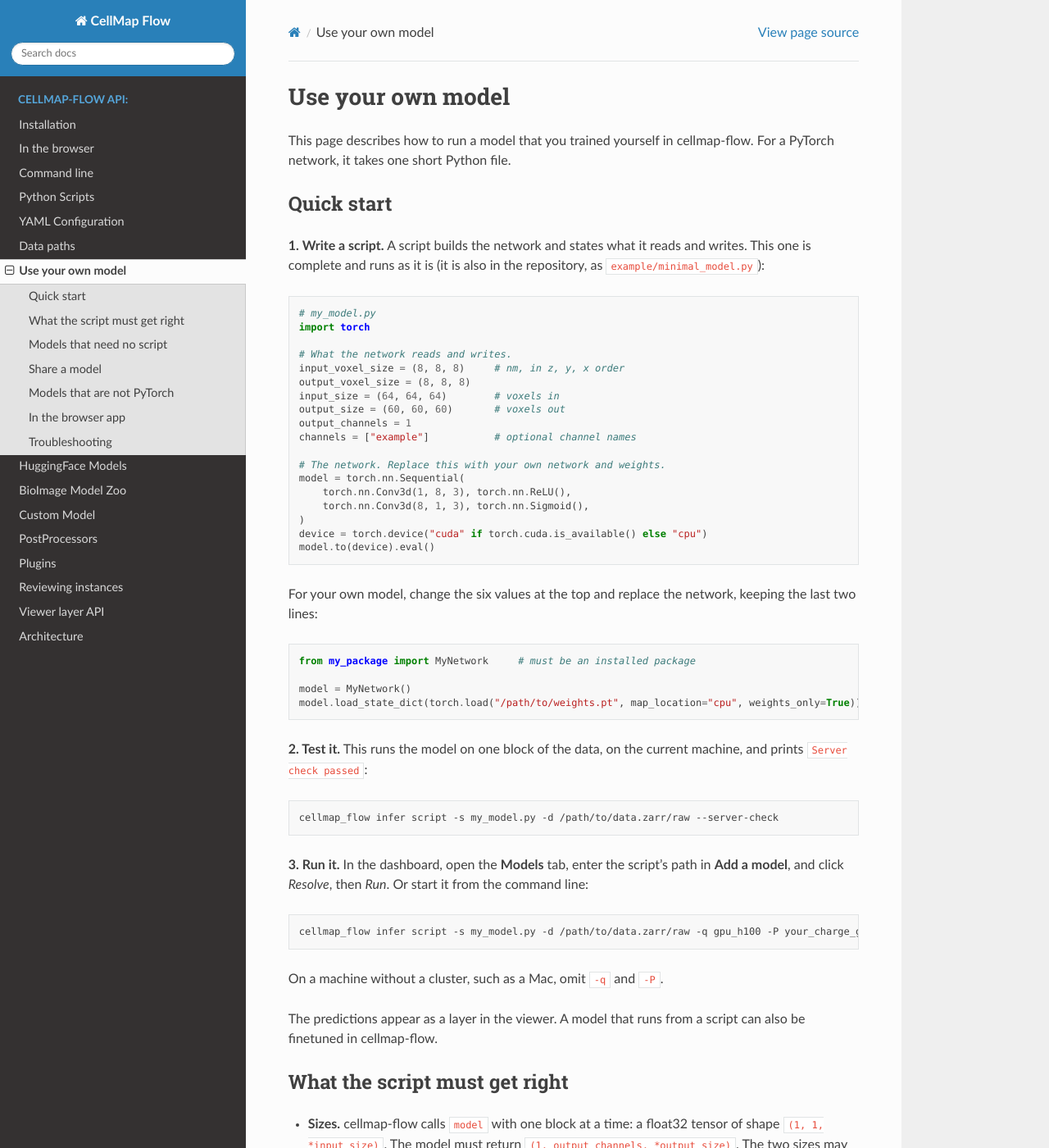
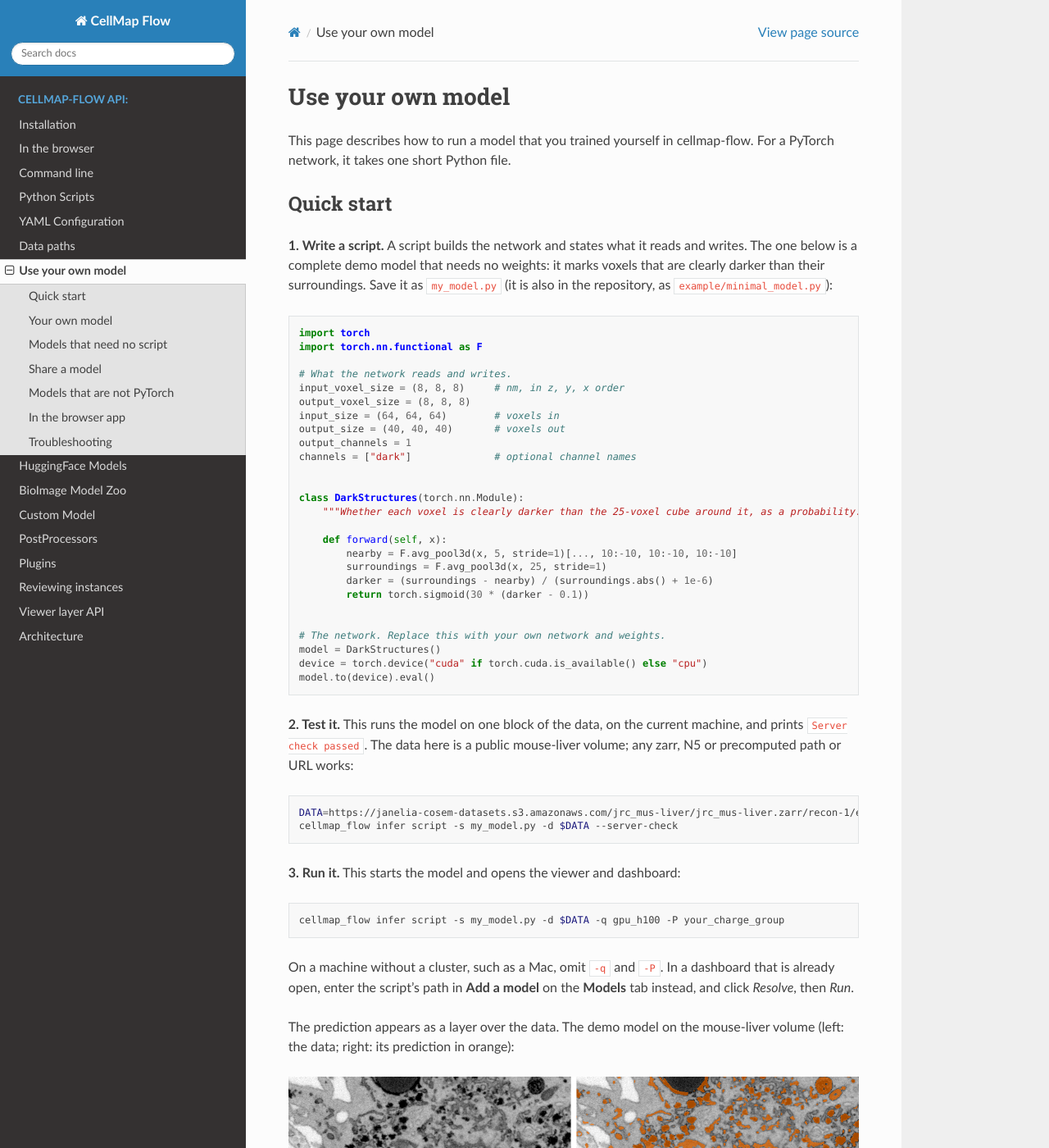
Before and after one commit to janelia-cellmap/cellmap-flow, a Sphinx documentation site: the page built from docs/source/own_model.rst, in a window 1280 px wide and 1400 px high. Shown: the whole window at 82% size. Built offline with Sphinx 7.4.7 and the Read the Docs theme 3.1.0, drawn with Linux system fonts in a browser that asks for light colours; pages that are not in the unit, such as notebooks, are missing from menus; some of the changed text lies outside the part shown.

Commit message:
Own-model page: a demo model that shows up on real data, with a picture; table cells wrap

```diff
--- /dev/null
+++ b/docs/source/_static/tables.css
@@ -0,0 +1,6 @@
+/* Wrap text in table cells. The theme keeps each cell on one line, which
+   pushes wide tables off the page behind a horizontal scrollbar. */
+.wy-table-responsive table td,
+.wy-table-responsive table th {
+    white-space: normal;
+}
--- a/docs/source/conf.py
+++ b/docs/source/conf.py
@@ -72,4 +72,5 @@ html_static_path = ["_static"]
 html_favicon = "_static/favicon.ico"
 html_css_files = [
     "css/custom.css",
+    "tables.css",
 ]
--- a/docs/source/own_model.rst
+++ b/docs/source/own_model.rst
@@ -8,32 +8,70 @@ Quick start
 -----------
 
 **1. Write a script.** A script builds the network and states what it reads
-and writes. This one is complete and runs as it is (it is also in the
-repository, as ``example/minimal_model.py``):
+and writes. The one below is a complete demo model that needs no weights: it
+marks voxels that are clearly darker than their surroundings. Save it as
+``my_model.py`` (it is also in the repository, as
+``example/minimal_model.py``):
 
 .. code-block:: python
 
-    # my_model.py
     import torch
+    import torch.nn.functional as F
 
     # What the network reads and writes.
     input_voxel_size = (8, 8, 8)     # nm, in z, y, x order
     output_voxel_size = (8, 8, 8)
     input_size = (64, 64, 64)        # voxels in
-    output_size = (60, 60, 60)       # voxels out
+    output_size = (40, 40, 40)       # voxels out
     output_channels = 1
-    channels = ["example"]           # optional channel names
+    channels = ["dark"]              # optional channel names
+
+
+    class DarkStructures(torch.nn.Module):
+        """Whether each voxel is clearly darker than the 25-voxel cube around it, as a probability."""
+
+        def forward(self, x):
+            nearby = F.avg_pool3d(x, 5, stride=1)[..., 10:-10, 10:-10, 10:-10]
+            surroundings = F.avg_pool3d(x, 25, stride=1)
+            darker = (surroundings - nearby) / (surroundings.abs() + 1e-6)
+            return torch.sigmoid(30 * (darker - 0.1))
+
 
     # The network. Replace this with your own network and weights.
-    model = torch.nn.Sequential(
-        torch.nn.Conv3d(1, 8, 3), torch.nn.ReLU(),
-        torch.nn.Conv3d(8, 1, 3), torch.nn.Sigmoid(),
-    )
+    model = DarkStructures()
     device = torch.device("cuda" if torch.cuda.is_available() else "cpu")
     model.to(device).eval()
 
-For your own model, change the six values at the top and replace the
-network, keeping the last two lines:
+**2. Test it.** This runs the model on one block of the data, on the current
+machine, and prints ``Server check passed``. The data here is a public
+mouse-liver volume; any zarr, N5 or precomputed path or URL works:
+
+.. code-block:: bash
+
+    DATA=https://janelia-cosem-datasets.s3.amazonaws.com/jrc_mus-liver/jrc_mus-liver.zarr/recon-1/em/fibsem-uint8
+    cellmap_flow infer script -s my_model.py -d $DATA --server-check
+
+**3. Run it.** This starts the model and opens the viewer and dashboard:
+
+.. code-block:: bash
+
+    cellmap_flow infer script -s my_model.py -d $DATA -q gpu_h100 -P your_charge_group
+
+On a machine without a cluster, such as a Mac, omit ``-q`` and ``-P``. In a
+dashboard that is already open, enter the script's path in **Add a model**
+on the **Models** tab instead, and click *Resolve*, then *Run*.
+
+The prediction appears as a layer over the data. The demo model on the
+mouse-liver volume (left: the data; right: its prediction in orange):
+
+.. image:: _static/minimal_model.png
+   :alt: A slice of the mouse-liver volume, and the demo model's prediction over it
+
+Your own model
+--------------
+
+In the script, change the six values at the top and replace the network,
+keeping the last two lines:
 
 .. code-block:: python
 
@@ -42,44 +80,24 @@ network, keeping the last two lines:
     model = MyNetwork()
     model.load_state_dict(torch.load("/path/to/weights.pt", map_location="cpu", weights_only=True))
 
-**2. Test it.** This runs the model on one block of the data, on the current
-machine, and prints ``Server check passed``:
-
-.. code-block:: bash
-
-    cellmap_flow infer script -s my_model.py -d /path/to/data.zarr/raw --server-check
-
-**3. Run it.** In the dashboard, open the **Models** tab, enter the script's
-path in **Add a model**, and click *Resolve*, then *Run*. Or start it from
-the command line:
-
-.. code-block:: bash
-
-    cellmap_flow infer script -s my_model.py -d /path/to/data.zarr/raw -q gpu_h100 -P your_charge_group
-
-On a machine without a cluster, such as a Mac, omit ``-q`` and ``-P``.
-
-The predictions appear as a layer in the viewer. A model that runs from a
-script can also be finetuned in cellmap-flow.
-
-What the script must get right
-------------------------------
+Then check the following:
 
 - **Sizes.** cellmap-flow calls ``model`` with one block at a time: a float32
   tensor of shape ``(1, 1, *input_size)``. The model must return
   ``(1, output_channels, *output_size)``. The two sizes may be equal.
-- **Input normalization.** The script does not say how the input was scaled
-  during training. Select the same normalization (for example, to [0, 1] or
-  [-1, 1]) on the dashboard's **Processing** tab.
-- **Output activation.** If the network outputs logits, add a sigmoid, either
-  in the script (as above) or as a step on the **Processing** tab.
+- **Output activation.** If the network outputs logits, add a sigmoid in the
+  script: ``model = torch.nn.Sequential(MyNetwork(), torch.nn.Sigmoid())``.
 - **Dependencies.** The script runs in the cellmap-flow environment. If the
   model needs other packages, set ``env`` on the model entry to an
   environment that contains both those packages and cellmap-flow
   (:ref:`model-env`).
+- **Input normalization.** This is not part of the script. Once the model is
+  running, select the scaling that the network was trained with (for
+  example, to [0, 1] or [-1, 1]) on the dashboard's **Processing** tab.
 
-For every script variable, voxel sizes that are not whole numbers, and
-networks with several input channels, see :doc:`custom_script`.
+A model that runs from a script can also be finetuned in cellmap-flow. For
+every script variable, voxel sizes that are not whole numbers, and networks
+with several input channels, see :doc:`custom_script`.
 
 Models that need no script
 --------------------------
```
Also changed, not shown: docs/source/_static/custom.css (+0 -7 lines), docs/source/_static/minimal_model.png (added), 1 other file.
